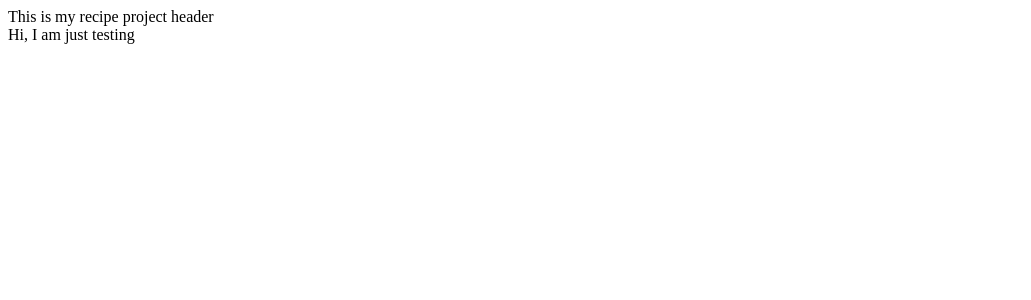
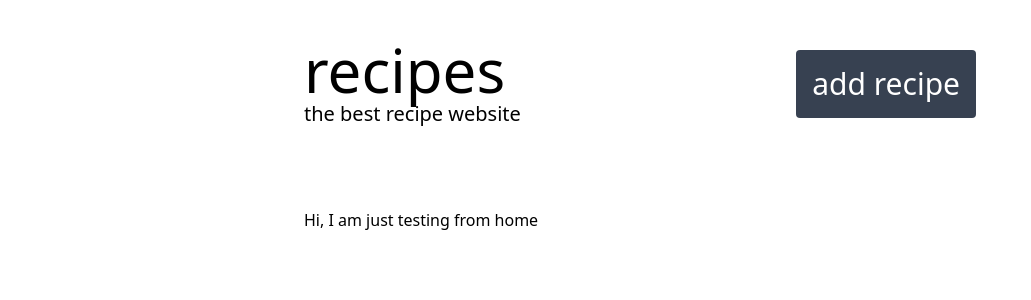
Before and after one commit to sebasmoles/recipes-web-app, a Vue app: page /#/ in a window 1280 px wide. Shown: the top 300 px of the page, without its empty margins (0-1031 px from the left). Built offline with nearby package versions, Linux system fonts and the light colour scheme.

Commit message:
add header and vuerouter

```diff
--- a/package.json
+++ b/package.json
@@ -19,10 +19,13 @@
     "@vue/cli-service": "~4.5.0",
     "@vue/compiler-sfc": "^3.0.0",
     "@vue/eslint-config-prettier": "^6.0.0",
+    "autoprefixer": "^9.8.8",
     "babel-eslint": "^10.1.0",
     "eslint": "^6.7.2",
     "eslint-plugin-prettier": "^3.3.1",
     "eslint-plugin-vue": "^7.0.0",
-    "prettier": "^2.2.1"
+    "postcss": "^7.0.39",
+    "prettier": "^2.2.1",
+    "tailwindcss": "npm:@tailwindcss/postcss7-compat@^2.2.17"
   }
 }
--- /dev/null
+++ b/postcss.config.js
@@ -0,0 +1,6 @@
+module.exports = {
+    plugins: {
+      tailwindcss: {},
+      autoprefixer: {}
+    }
+  }
--- a/src/App.vue
+++ b/src/App.vue
@@ -1,6 +1,8 @@
 <template>
-  <Header />
-  <router-view />
+  <div class="mx-auto max-w-4xl xl:max-w-2xl lg:max-w-xl md:max-w-md sm:px-8 xs:px-4">
+    <Header />
+    <router-view />
+  </div>
 </template>
 
 <script>
--- /dev/null
+++ b/src/assets/tailwind.css
@@ -0,0 +1,5 @@
+@tailwind base;
+
+@tailwind components;
+
+@tailwind utilities;
--- a/src/components/Header.vue
+++ b/src/components/Header.vue
@@ -1,5 +1,12 @@
 <template>
-    <header>This is my recipe project header</header>
+    <header class="flex justify-between items-center mt-10">
+        <div @click="$router.push('/')" class="cursor-pointer">
+            <h1 class="text-6xl lg:text-5xl sm:text-4xl 2xs:text-3xl">recipes</h1>
+            <span class="text-xl lg:text-base">the best recipe website</span>
+        </div>
+
+        <button @click="$router.push('add-recipe')" class="bg-gray-700 text-white rounded p-4 hover:bg-gray-600 text-3xl lg:text-xl lg:p-3 sm:p-2 2xs:text-base">add recipe</button>
+    </header>
 </template>
 
 <script>
--- a/src/main.js
+++ b/src/main.js
@@ -1,5 +1,6 @@
 import { createApp } from "vue";
 import App from "./App.vue";
 import router from "./router";
+import './assets/tailwind.css';
 
 createApp(App).use(router).mount("#app");
--- a/src/router/index.js
+++ b/src/router/index.js
@@ -1,16 +1,22 @@
-import { createRouter, createWebHashHistory } from "vue-router";
+import { createRouter, createWebHistory } from "vue-router";
 import Home from "../views/Home.vue";
+import AddRecipe from "../views/AddRecipe.vue"
 
 const routes = [
   {
     path: "/",
     name: "Home",
     component: Home,
+  },
+  {
+    path: "/add-recipe",
+    name: "AddRecipe",
+    component: AddRecipe
   }
 ];
 
 const router = createRouter({
-  history: createWebHashHistory(),
+  history: createWebHistory(process.env.BASE_URL),
   routes,
 });
 
--- /dev/null
+++ b/src/views/AddRecipe.vue
@@ -0,0 +1,11 @@
+<template>
+    <div class="mt-20">
+         Hi, I am just saying hi from Add recipes page!
+    </div>
+</template>
+
+<script>
+    export default {
+        name: "AddRecipe"
+    };
+</script>
--- a/src/views/Home.vue
+++ b/src/views/Home.vue
@@ -1,12 +1,11 @@
 <template>
-  <div>
-    Hi, I am just testing
+  <div class="mt-20">
+    Hi, I am just testing from home
   </div>
 </template>
 
 <script>
-
-export default {
-  name: "Home"
-};
+  export default {
+    name: "Home"
+  };
 </script>
--- /dev/null
+++ b/tailwind.config.js
@@ -0,0 +1,43 @@
+module.exports = {
+  purge: { content: ['./public/**/*.html', './src/**/*.vue'] },
+  darkMode: false, // or 'media' or 'class'
+  theme: {
+    extend: {},
+    screens: {
+      // Desktop First
+      '2xl': {'max': '1536px'},
+      // => @media (max-width: 1536px) { ... }
+      'xl': {'max': '1280px'},
+      // => @media (max-width: 1280px) { ... }
+      'lg': {'max': '1024px'},
+      // => @media (max-width: 1024px) { ... }
+      'md': {'max': '768px'},
+      // => @media (max-width: 768px) { ... }
+      'sm': {'max': '640px'},
+      // => @media (max-width: 640px) { ... }
+      'xs': {'max': '425px'},
+      // => @media (max-width: 425px) { ... }
+      '2xs': {'max': '375px'},
+      // => @media (max-width: 375px) { ... }
+
+      // Mobile First
+      'xs-m': '425px',
+      // => @media (min-width: 425px) { ... }
+      'sm-m': '640px',
+      // => @media (min-width: 640px) { ... }
+      'md-m': '768px',
+      // => @media (min-width: 768px) { ... }
+      'lg-m': '1024px',
+      // => @media (min-width: 1024px) { ... }
+      'xl-m': '1280px',
+      // => @media (min-width: 1280px) { ... }
+      '2xl-m': '1536px'
+      // => @media (min-width: 1536px) { ... }
+    },
+    container: false
+  },
+  variants: {
+    extend: {},
+  },
+  plugins: [],
+}
```
Also changed, not shown: 1 other file (tests, documents, lock files or other folders).
